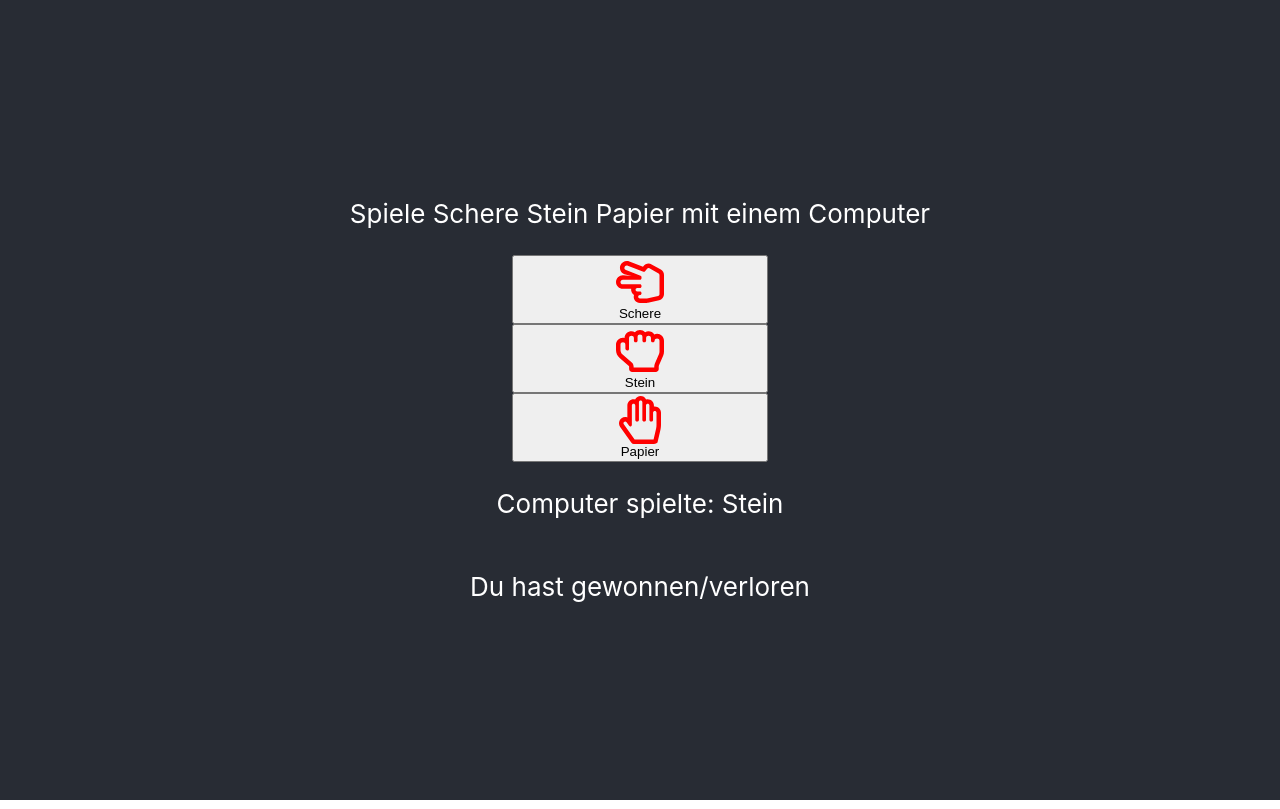
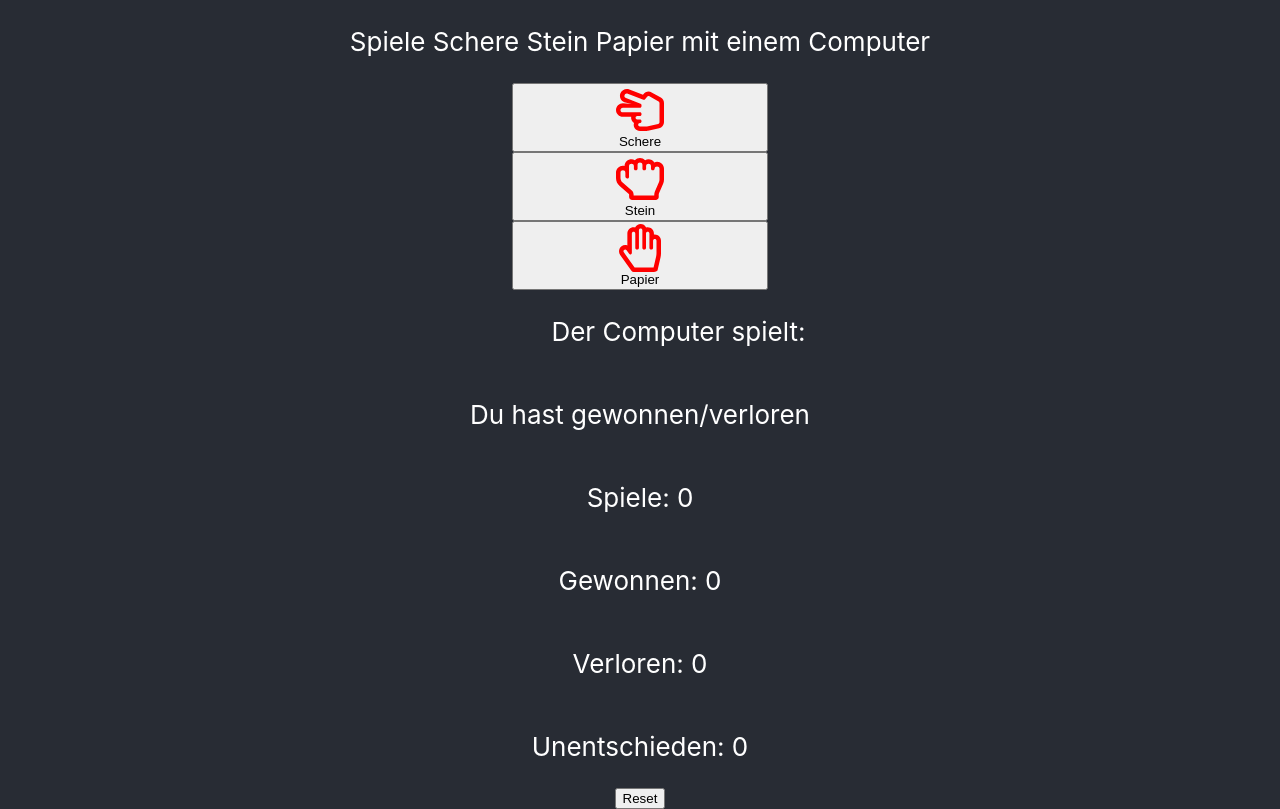
Before and after one commit to Melli1234d/scheresteinpapier, a React (Create React App) app: page / in a window 1280 px wide. Built offline with nearby package versions, Linux system fonts and the light colour scheme.

Commit message:
Text Ausgabe, was der Computer spielt angepasst + Reset Button

```diff
--- a/src/App.js
+++ b/src/App.js
@@ -6,6 +6,34 @@ import React, {useState} from 'react';
 
 function App() {
     const [activeButton, setActiveButton] = useState(undefined);
+    const [count, setCount] = useState(0);
+    const [gewinn, setGewinn] = useState(0);
+    const [verloren, setVerloren] = useState(0);
+    const [unentschieden, setUnentschieden] = useState(0);
+// Funktion die den Count wieder auf null stellt, wenn man auf dn Reset Button drückt
+    const handleReset = () => {
+        setCount(0);
+    }
+    // Funktion die den Count wieder auf null stellt, wenn man auf dn Reset Button drückt
+
+    const handleAmountGames = () => {
+        setCount(count + 1);
+    }
+//Funktion wie oft gewonnen
+    const handleAmountWin = () => {
+        setGewinn(gewinn + 1);
+    }
+
+    //wie oft verloren
+    const handleAmountLose = () => {
+        setVerloren(verloren + 1);
+    }
+    //wie oft unentschieden
+    const handleAmountUnentschieden = () => {
+        setUnentschieden(unentschieden + 1);
+    }
+
+
 //Variable buttons, die in einem Array alle einzelnen Inhalte und alle Items beinhaltet (Schere Stein Papier mit jeweils einem Icon und einem Titel)
 //Andere beiden Buttons zum Element machen
     //Button die der Spieler drückt
@@ -16,75 +44,7 @@ function App() {
     ];
 
 
-    /*
-    // FUNKTION DIE DAS RICHTIGE ICON ZU DEM WORT RAUS GEBEN SOLL
-        let games = [
-            { icon: <FaRegHandScissors className="icon"/>, title: 'Schere'},
-            { icon: <FaRegHandRock className="icon"/>, title: 'Stein'},
-            { icon: <FaRegHandPaper className="icon"/>, title: 'Papier'},
-        ];
-    games.forEach(game=> {
-    switch(game.title){
-    case "Schere":
-    return <FaRegHandScissors/>;
-    case "Stein":
-    return <FaRegHandRock/>;
-    case "Papier":
-    return <FaRegHandPaper/>;
-    }
-    )};
 
-
-    */
-
-    //     DER TEXT DER UNTEN ERSCHEINEN SOLL, BEI DER ENTSCHEIDUNG WER GEWONNEN HAT
-    //Stein-Stein - unentschieden
-    //Stein-Schere - gewonnen
-    //Stein-Papier - verloren
-
-    //Papier- Stein - gewonnen
-    //Papier-Schere - verloren
-    //Papier-Papier - unentschieden
-
-    //Schere-Stein - verloren
-    //Schere-Schere - unentschieden
-    //Schere-Papier - gewonnen
-
-    /*
-        switch (){
-            case Stein & Stein:
-                console.log('Es ist ein unentschieden')
-                break;
-            case Stein & Schere:
-                console.log(' Du hast gewonnen')
-                break;
-            case Stein & Papier:
-                console.log(' Du hast verloren')
-                break;
-            case Papier & Stein:
-                console.log(' Du hast gewonnen')
-                break;
-            case Papier & Schere:
-                console.log(' Du hast verloren')
-                break;
-            case Stein & Schere:
-                console.log(' Es ist ein unentschieden')
-                break;
-            case Schere & Stein:
-                console.log(' Du hast verloren')
-                break;
-            case Schere & Schere:
-                console.log(' Es ist ein unentschieden')
-                break;
-            case Schere & papier:
-                console.log(' Du hast gewonnen')
-                break;
-            default:
-                console.log('Es ist ein Fehler aufgetreten')
-                break;
-        }
-
-    */
     const computerbuttons = [
         {
             title: "Schere",
@@ -99,12 +59,28 @@ function App() {
             icon: <FaRegHandPaper className="icon"/>
         }
     ];
+
+
+
+
+
     const randomComputerButtons = e => {
         const index = Math.floor(Math.random() * computerbuttons.length)
 
         setActiveButton(computerbuttons[index]);
         return computerbuttons[index].title
     };
+
+
+
+
+
+
+
+
+
+
+
 
 //ButtonItem ist das jeweilige Item, was dann das icon und den titel von der Button Variable/ Array enthält.
     return (
@@ -115,25 +91,33 @@ function App() {
                 </p>
                 {buttons.map((button) =>
                     <ButtonItem
+
                         onPress={() => {
-                            let userButtonTitle = button.title
-                            let computerButtonTitle =
+                            let userButtonTitle = button.title //User
+                            let computerButtonTitle = //Computer
                                 randomComputerButtons()
-                            //gedrückte Button= Title
-                            console.log(button.title)
+
+
                         }}
+
+
                         title={button.title}
                         icon={button.icon}
                     />
                 )}
 
 
-                <p> Computer spielte: Stein</p>
+
                 <ComputerButton activeButton={activeButton}/>
 
 
+
                 <p> Du hast gewonnen/verloren</p>
-
+                <p> Spiele: {count} </p>
+                <p> Gewonnen: {gewinn} </p>
+                <p> Verloren: {verloren} </p>
+                <p> Unentschieden: {unentschieden} </p>
+            <button onClick={handleReset}> Reset</button>
             </header>
         </div>
     );
--- a/src/components/ButtonItem/ButtonItem.js
+++ b/src/components/ButtonItem/ButtonItem.js
@@ -1,20 +1,25 @@
 import './ButtonItem.css';
-import React from "react";
+import React, {useState} from "react";
 
 
 
 
 
 function ButtonItem({icon, title, onPress}) {
+    const [count, setCount] = useState(0);
     //Objekt mit Elementen/Variablen
     //erstelle Variablen um das Item dynamisch zu gestalten
     //Das Item enthält ein Icon und ein Titel
 
     //Aufgabe: Beiden Variablen mit geben
-
+    const handleAmountGames = () => {
+        setCount(count + 1);
+    }
 
     return (
-        <button onClick={()=>onPress()} className="container-buttons">
+        <button onClick={()=>onPress()}
+
+                className="container-buttons">
 
         <div className="Ausrichtung_column">
             <div className="icon">{icon}</div>
--- a/src/components/ComputerButton/ComputerButton.css
+++ b/src/components/ComputerButton/ComputerButton.css
@@ -0,0 +1,24 @@
+.Ausrichtung_text{
+    flex-direction: row;
+    display: block;
+    padding: 3rem;
+    align-items: center;
+    margin: auto auto;
+    text-align: center;
+    align-content: center;
+}
+
+.Computer{
+    text-align: center;
+    align-items: center;
+    align-content: center;
+    justify-content: center;
+    display: block;
+    width: 20%;
+}
+.p{
+    width: 30rem;
+    text-align: center;
+    flex-direction: row;
+    display: block;
+}
--- a/src/components/ComputerButton/ComputerButton.js
+++ b/src/components/ComputerButton/ComputerButton.js
@@ -19,7 +19,8 @@ function ComputerButtons({activeButton}){
 
             <div>
                 <div className="container-buttons">
-                    <div className="Ausrichtung_column">
+                    <div className="Computer">
+                        <p className="p">Der Computer spielt:  {currentButton?.title}</p>
                         <div>{currentButton?.title}</div>
                         <div>{currentButton?.icon}</div>
 
```
